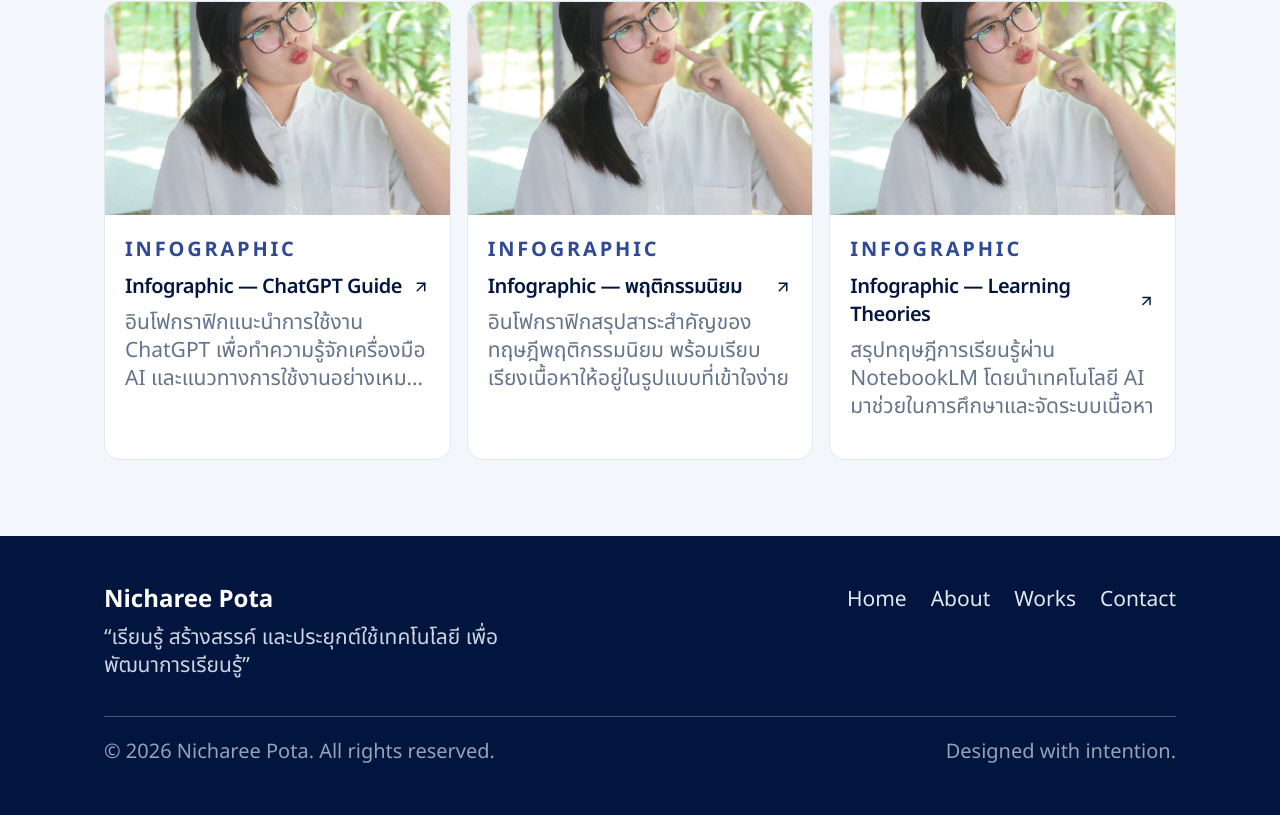
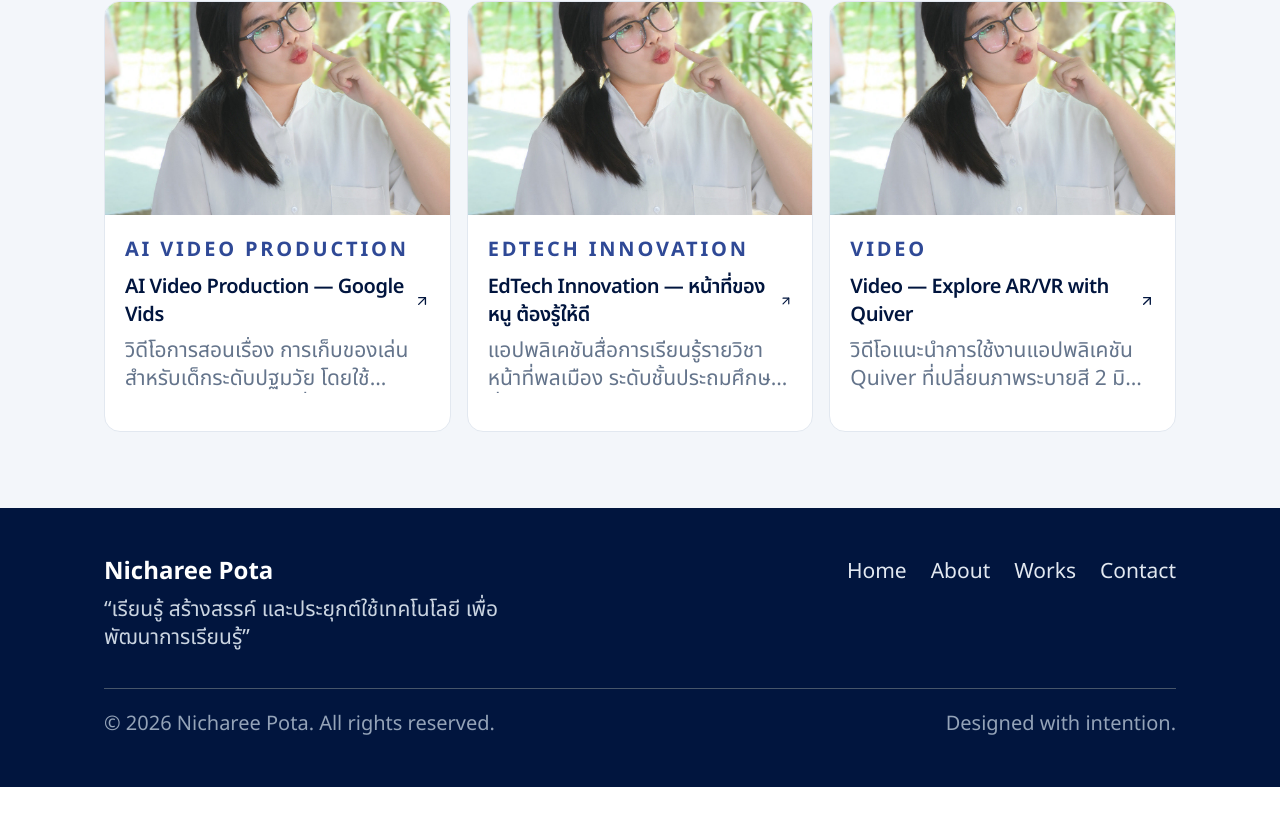
Before and after one commit to wachirapong-n/Pota-portfolio, a Next.js app: page / in a window 1280 px wide. Shown: the part 1709-2524 px from the top of the page. After the commit the page ends 2496 px from the top, so only its background shows below. Built offline with nearby package versions, Linux system fonts and the light colour scheme.

Commit message:
change preview data on Home

```diff
--- a/app/page.tsx
+++ b/app/page.tsx
@@ -1,7 +1,7 @@
 import Link from "next/link";
 import { ArrowRight, User, Layers3, Mail, Sparkles, Heart } from "lucide-react";
 import { profile } from "@/data/profile";
-import { projects } from "@/data/projects";
+import { previewProjects, projects } from "@/data/projects";
 import { ProjectCard } from "@/components/works/project-card";
 import Image from "next/image";
 import ScrollReveal from "@/components/about/scroll-reveal";
@@ -179,7 +179,7 @@ export default function Home() {
             </Link>
           </ScrollReveal>
           <div className="grid grid-cols-3 gap-4 max-md:grid-cols-1">
-            {projects.slice(0, 3).map((project, index) => (
+            {previewProjects.slice(0, 3).map((project, index) => (
               <ScrollReveal
                 key={project.slug}
                 direction={index % 2 === 0 ? "left" : "right"}
--- a/components/works/project-card.tsx
+++ b/components/works/project-card.tsx
@@ -54,7 +54,7 @@ export function ProjectCard({
           />
         </div>
         {showDescription && (
-          <p className="mt-2 mb-4 text-[21px] leading-7 text-muted line-clamp-3">
+          <p className="mt-2 mb-4 text-[21px] leading-7 text-muted line-clamp-2">
             {project.description}
           </p>
         )}
--- a/data/projects.ts
+++ b/data/projects.ts
@@ -30,7 +30,6 @@ export const projects: Project[] = [
     role: "ออกแบบและจัดทำอินโฟกราฟิก",
     coverImage: "/images/profile.jpg",
   },
-
   {
     slug: "behaviorism",
     number: "02",
@@ -47,7 +46,6 @@ export const projects: Project[] = [
     coverImage: "/images/profile.jpg",
     gallery: ["/images/behavior.png", "/images/behavior2.png"],
   },
-
   {
     slug: "learning-theories",
     number: "03",
@@ -63,7 +61,6 @@ export const projects: Project[] = [
     role: "ค้นคว้า วิเคราะห์ และจัดทำสรุปเนื้อหา",
     coverImage: "/images/profile.jpg",
   },
-
   {
     slug: "explore-ar-vr-with-quiver",
     number: "04",
@@ -79,7 +76,6 @@ export const projects: Project[] = [
     role: "จัดทำวิดีโอแนะนำการใช้งาน",
     coverImage: "/images/profile.jpg",
   },
-
   {
     slug: "indy-and-sompoy-amazon",
     number: "05",
@@ -95,7 +91,6 @@ export const projects: Project[] = [
     role: "สร้างสรรค์เนื้อเรื่อง ตัวละคร และภาพประกอบ",
     coverImage: "/images/profile.jpg",
   },
-
   {
     slug: "nathi-khong-noo",
     number: "06",
@@ -110,7 +105,6 @@ export const projects: Project[] = [
     role: "จัดทำเว็บแอปพลิเคชันและปรับแก้โค้ดให้มีประสิทธิภาพ",
     coverImage: "/images/profile.jpg",
   },
-
   {
     slug: "google-vids",
     number: "07",
@@ -125,7 +119,6 @@ export const projects: Project[] = [
     role: "จัดทำวิดีโอการสอน",
     coverImage: "/images/profile.jpg",
   },
-
   {
     slug: "rajapruek-educational-film",
     number: "08",
@@ -142,3 +135,49 @@ export const projects: Project[] = [
     coverImage: "/images/profile.jpg",
   },
 ];
+
+export const previewProjects: Project[] = [
+  {
+    slug: "google-vids",
+    number: "07",
+    title: "AI Video Production — Google Vids",
+    description:
+      "วิดีโอการสอนเรื่อง การเก็บของเล่น สำหรับเด็กระดับปฐมวัย โดยใช้ Google Vids เป็นเครื่องมือในการผลิตสื่อการเรียนรู้",
+    video: "https://youtu.be/IHeHzadUp_Y?si=4m125ENjNC9DrLsJ",
+    category: "AI Video Production",
+    tools: ["Google Vids"],
+    projectType: "Educational Video",
+    learning: "เรียนรู้การใช้ AI ช่วยสร้างวิดีโอการสอนให้เหมาะสมกับผู้เรียน",
+    role: "จัดทำวิดีโอการสอน",
+    coverImage: "/images/profile.jpg",
+  },
+  {
+    slug: "nathi-khong-noo",
+    number: "06",
+    title: "EdTech Innovation — หน้าที่ของหนู ต้องรู้ให้ดี",
+    description:
+      "แอปพลิเคชันสื่อการเรียนรู้รายวิชาหน้าที่พลเมือง ระดับชั้นประถมศึกษาปีที่ 1 ประกอบด้วยวิดีโอการเรียนรู้และเกมตอบคำถามเพื่อทบทวนความรู้และสะสมคะแนน โดยมุ่งส่งเสริมการเรียนรู้เชิงรุก (Active Learning)",
+    image: "/projects/nathi-khong-noo.png",
+    category: "EdTech Innovation",
+    tools: [],
+    projectType: "Web Application",
+    learning: "เรียนรู้การพัฒนาเว็บแอปพลิเคชันเพื่อการศึกษา และการปรับแก้โค้ด",
+    role: "จัดทำเว็บแอปพลิเคชันและปรับแก้โค้ดให้มีประสิทธิภาพ",
+    coverImage: "/images/profile.jpg",
+  },
+  {
+    slug: "explore-ar-vr-with-quiver",
+    number: "04",
+    title: "Video — Explore AR/VR with Quiver",
+    description:
+      "วิดีโอแนะนำการใช้งานแอปพลิเคชัน Quiver ที่เปลี่ยนภาพระบายสี 2 มิติให้กลายเป็นโมเดล 3 มิติ สร้างประสบการณ์การเรียนรู้ผ่านเทคโนโลยี AR",
+    video: "https://youtu.be/vV-0dRyaszs?si=DayOXBj7swnlpyvb",
+    category: "Video",
+    tools: ["Quiver"],
+    projectType: "Educational Video",
+    learning:
+      "เรียนรู้การประยุกต์ใช้ AR เพื่อสร้างสื่อและประสบการณ์การเรียนรู้ที่น่าสนใจ",
+    role: "จัดทำวิดีโอแนะนำการใช้งาน",
+    coverImage: "/images/profile.jpg",
+  },
+];
```
